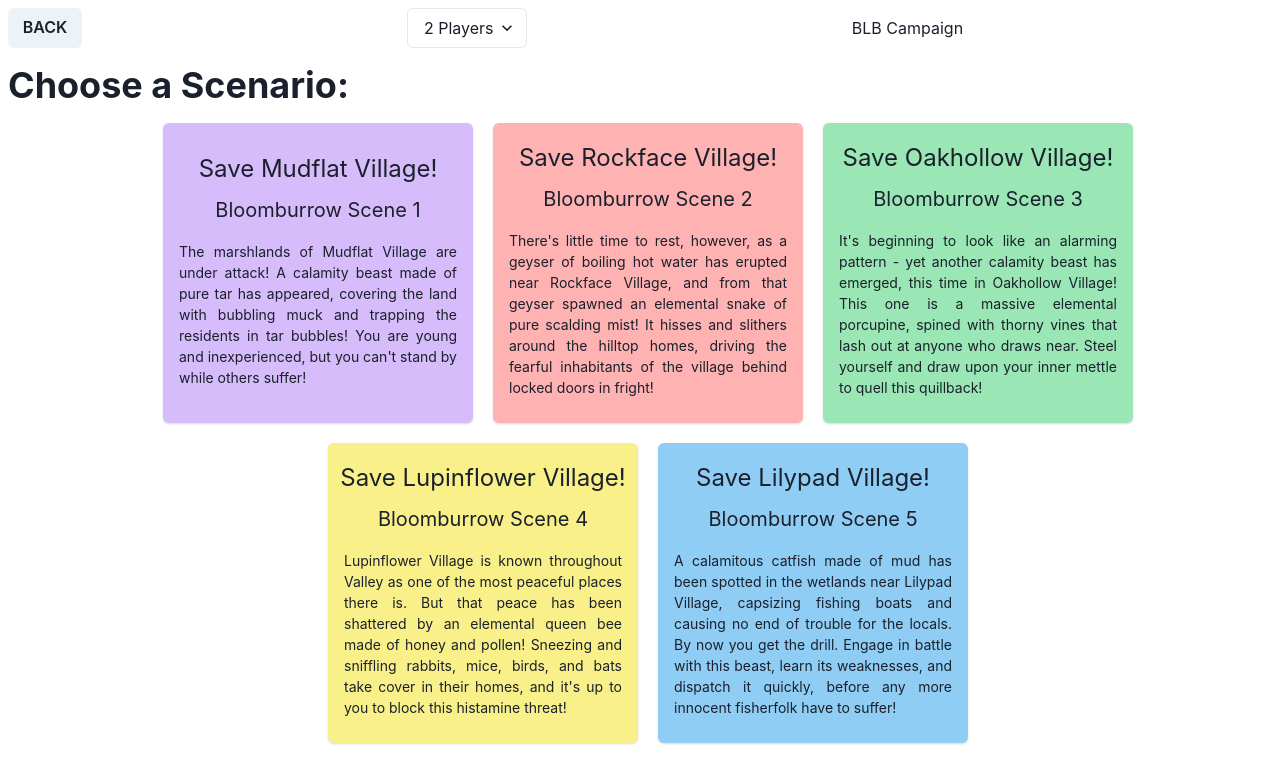
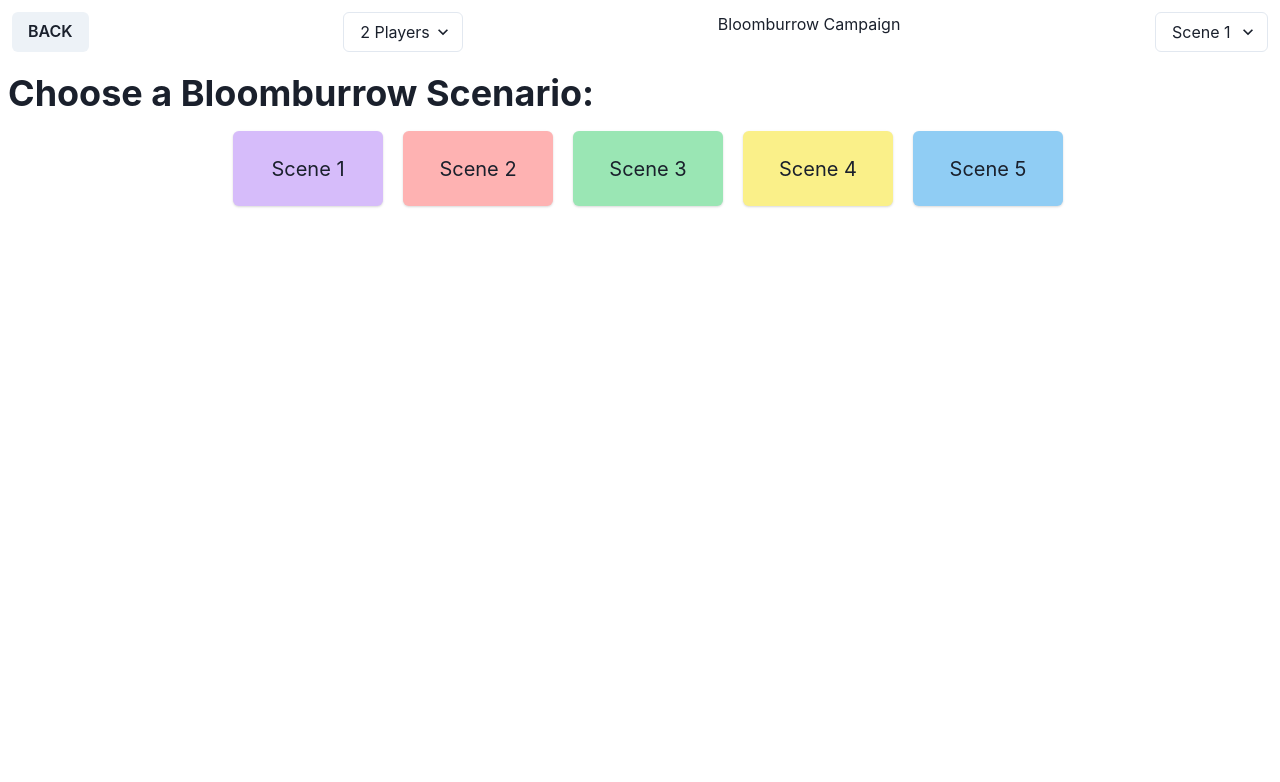
Before and after one commit to jackconwayiv/voyagermagic, a React (Vite) app: page /scenes in a window 1280 px wide. Shown: the top 782 px of the page. Built offline with nearby package versions, Linux system fonts and the light colour scheme.

Commit message:
add end scene view

```diff
--- a/src/App.tsx
+++ b/src/App.tsx
@@ -5,6 +5,7 @@
 import { GameState } from "./data/types";
 import "./index.css";
 import CampaignsView from "./views/CampaignsView";
+import EndView from "./views/EndView";
 import PlayView from "./views/PlayView";
 import ScenesView from "./views/ScenesView";
 import SettingsTray from "./views/SettingsTray";
@@ -60,6 +61,12 @@
                 }
               />
               <Route
+                path="/end"
+                element={
+                  <EndView gameState={gameState} setGameState={setGameState} />
+                }
+              />
+              <Route
                 path="/*"
                 element={
                   <WelcomePage
--- a/src/components/NexusCard.tsx
+++ b/src/components/NexusCard.tsx
@@ -8,7 +8,11 @@
   index: number;
 }
 
-const NexusCard = ({ gameState, setGameState, index }: NexusProps) => {
+const NexusCard = ({
+  gameState,
+  setGameState,
+  index,
+}: NexusProps) => {
   const color = determineNexusColor(gameState.nexii[index].color);
 
   const handleClick = (val: number) => {
--- a/src/data/blbNexiiData.ts
+++ b/src/data/blbNexiiData.ts
@@ -1,4 +1,3 @@
-
 //refactor to use class factory to spit out repeat props such as isDead, counters, etc.
 
 export const nexiiData = [
--- a/src/data/initialGameState.ts
+++ b/src/data/initialGameState.ts
@@ -31,7 +31,14 @@
     },
   ],
   campaign: "BLB", //""
-  scene: 0,
+  sceneDetails: {
+    scene: 0,
+    name: "",
+    color: "",
+    pre: "",
+    post: "",
+    reward: "",
+  },
   nexii: [],
   enemyDeckZones: { library: [], inPlay: [], graveyard: [], exile: [] },
   enemyTrickZones: { library: [], inPlay: [], graveyard: [], exile: [] },
--- /dev/null
+++ b/src/views/EndView.tsx
@@ -0,0 +1,66 @@
+import { Button, Flex, Heading, Text } from "@chakra-ui/react";
+import { useNavigate } from "react-router-dom";
+import { nexiiData } from "../data/blbNexiiData";
+import { blbScenes } from "../data/blbSceneData";
+import { GameState } from "../data/types";
+import determineCardColors from "../functions/determineCardColors";
+
+interface PlayViewProps {
+  gameState: GameState;
+  setGameState: React.Dispatch<React.SetStateAction<GameState>>;
+}
+
+const EndView = ({ gameState, setGameState }: PlayViewProps) => {
+  const navigate = useNavigate();
+
+  const handleClick = () => {
+    const newGameState = { ...gameState };
+    const newSceneDetails =
+      blbScenes.filter(
+        (sceneDetails) =>
+          sceneDetails.scene === gameState.sceneDetails.scene + 1
+      )[0] || gameState.sceneDetails;
+    const newNexii = nexiiData.filter(
+      (nexus) =>
+        nexus.campaign === gameState.campaign &&
+        nexus.scene === newSceneDetails.scene
+    );
+    setGameState({
+      ...newGameState,
+      sceneDetails: newSceneDetails,
+      nexii: newNexii,
+    });
+    navigate("/scenes");
+  };
+
+  return (
+    <Flex direction="column" p={3}>
+      <Heading p={3}>
+        Victory in Scene {gameState.sceneDetails.scene}:{" "}
+        {gameState.sceneDetails.name}
+      </Heading>
+      <Text fontSize="14px" p={6} color="gray">
+        {gameState.sceneDetails.pre}
+      </Text>
+      <Flex height="200px" alignItems="center" p={3} border="1px black solid">
+        <Text fontSize="28px">{gameState.sceneDetails.post}</Text>
+      </Flex>
+      <Text fontSize="40px" p={3} textAlign="center">
+        Reward: {gameState.sceneDetails.reward}
+      </Text>
+      <Flex p={3} justifyContent="center">
+        <Button
+          width="300px"
+          height="150px"
+          bgColor={`${determineCardColors(gameState.sceneDetails.color).a}.200`}
+          onClick={handleClick}
+          fontSize="20px"
+          m={10}
+        >
+          Return to Campaign Lobby
+        </Button>
+      </Flex>
+    </Flex>
+  );
+};
+export default EndView;
--- a/src/views/PlayView.tsx
+++ b/src/views/PlayView.tsx
@@ -1,4 +1,5 @@
-import { Flex, Heading, Wrap, WrapItem } from "@chakra-ui/react";
+import { Button, Flex, Heading, Wrap, WrapItem } from "@chakra-ui/react";
+import { useNavigate } from "react-router-dom";
 import NexusCard from "../components/NexusCard";
 import { campaignDictionary } from "../data/campaignDictionary";
 import { GameState } from "../data/types";
@@ -9,18 +10,20 @@
 }
 
 const PlayView = ({ gameState, setGameState }: PlayViewProps) => {
+  const navigate = useNavigate();
+
   return (
     <Flex direction="column" width="100%" height="100vh" alignItems="center">
       <Flex direction="row" width="96%" justifyContent="center">
         <Heading>
           {campaignDictionary[gameState.campaign]}, Scene{" "}
-          {gameState.scene.toString()}
+          {gameState.sceneDetails.scene.toString()}:{" "}
+          {gameState.sceneDetails.name}
         </Heading>
       </Flex>
-      <Flex direction="row" width="100%" height="100%">
+      <Flex direction="row" width="100%">
         <Flex
           width="100%" //70%
-          height="100%"
           direction="row"
           justifyContent="center"
           p={2}
@@ -62,6 +65,11 @@
           ))}
         </Flex> */}
       </Flex>
+      {gameState.nexii.filter((nexus) => !nexus.isDead).length < 1 && (
+        <Flex>
+          <Button onClick={() => navigate("/end")}>Win Scenario</Button>
+        </Flex>
+      )}
     </Flex>
   );
 };
--- a/src/views/ScenesView.tsx
+++ b/src/views/ScenesView.tsx
@@ -1,4 +1,12 @@
-import { Card, Flex, Heading, Text, Wrap, WrapItem } from "@chakra-ui/react";
+import {
+  Button,
+  Card,
+  Flex,
+  Heading,
+  Text,
+  Wrap,
+  WrapItem,
+} from "@chakra-ui/react";
 import { useNavigate } from "react-router-dom";
 import { nexiiData } from "../data/blbNexiiData";
 import { blbScenes } from "../data/blbSceneData";
@@ -20,9 +28,39 @@
       (nexus) => nexus.campaign === gameState.campaign && nexus.scene === scene
     );
     newGameState.nexii = newNexii;
+    newGameState.sceneDetails = blbScenes.filter(
+      (sceneDetails) => sceneDetails.scene === scene
+    )[0];
     setGameState(newGameState);
-    navigate("/play");
-    //refactor to stamp scenario text onto gameState object for easy rendering in future
+  };
+
+  const renderStoryView = () => {
+    return (
+      <Flex
+        direction="column"
+        alignItems="center"
+        justifyContent="center"
+        p={7}
+      >
+        <Heading size="lg" textAlign="center">
+          Scene {gameState.sceneDetails.scene}: {gameState.sceneDetails.name}
+        </Heading>
+        <Text height="100px" fontSize="20px" m={2}>
+          {gameState.sceneDetails.pre}
+        </Text>
+        <Button
+          m={2}
+          width="200px"
+          height="100px"
+          fontSize="26px"
+          disabled={gameState.sceneDetails.scene === 0}
+          bgColor={`${determineCardColors(gameState.sceneDetails.color).a}.100`}
+          onClick={() => navigate("/play")}
+        >
+          Begin Scenario
+        </Button>
+      </Flex>
+    );
   };
 
   const renderButton = (scene: Scene) => {
@@ -31,15 +69,15 @@
       <WrapItem
         key={scene.scene}
         width={{
-          base: "210px",
-          md: "260px",
-          lg: "310px",
+          base: "50px",
+          md: "100px",
+          lg: "150px",
         }}
       >
         <Card
           bgGradient={`linear(to-tr, ${colors.a}.200, ${colors.c}.200, ${colors.b}.200)`}
           onClick={() => handleClick(scene.scene)}
-          height={{ base: "200px", md: "250px", lg: "300px" }}
+          height={{ base: "25px", md: "50px", lg: "75px" }}
           width="100%"
           p={2}
         >
@@ -49,22 +87,8 @@
             justify="center"
             height="100%"
           >
-            <Text
-              flexWrap={"wrap"}
-              fontSize={{ base: "16px", md: "20px", lg: "24px" }}
-            >
-              {scene.name}
-            </Text>
             <Text m={2} fontSize={{ base: "12px", md: "16px", lg: "20px" }}>
-              {campaignDictionary[gameState.campaign]} Scene {scene.scene}
-            </Text>
-            <Text
-              flexWrap={"wrap"}
-              m={2}
-              textAlign={"justify"}
-              fontSize={{ base: "10px", md: "12px", lg: "14px" }}
-            >
-              {scene.pre}
+              Scene {scene.scene}
             </Text>
           </Flex>
         </Card>
@@ -80,7 +104,9 @@
       alignItems="baseline"
       justifyContent="baseline"
     >
-      <Heading m={2}>Choose a Scenario:</Heading>
+      <Heading m={2}>
+        Choose a {campaignDictionary[gameState.campaign]} Scenario:
+      </Heading>
       <Wrap
         spacing="20px"
         alignItems="center"
@@ -90,6 +116,7 @@
       >
         {blbScenes.map((scene) => renderButton(scene))}
       </Wrap>
+      {gameState.sceneDetails.scene !== 0 && renderStoryView()}
     </Flex>
   );
 };
--- a/src/views/SettingsTray.tsx
+++ b/src/views/SettingsTray.tsx
@@ -1,5 +1,8 @@
-import { Button, Flex, Select, Spacer, Text } from "@chakra-ui/react";
+import { Button, Flex, Select, Text } from "@chakra-ui/react";
 import { useLocation, useNavigate } from "react-router-dom";
+import { nexiiData } from "../data/blbNexiiData";
+import { blbScenes } from "../data/blbSceneData";
+import { campaignDictionary } from "../data/campaignDictionary";
 import { GameState } from "../data/types";
 
 interface SettingsTrayProps {
@@ -18,31 +21,33 @@
     const newGameState = { ...gameState, playerCount: numberOfPlayers };
     setGameState(newGameState);
   };
+  const setScene = (scenario: number) => {
+    const newGameState = {
+      ...gameState,
+      sceneDetails: blbScenes.filter(
+        (sceneDetails) => scenario === sceneDetails.scene
+      )[0],
+    };
+    const newNexii = nexiiData.filter(
+      (nexus) =>
+        nexus.campaign === gameState.campaign && nexus.scene === scenario
+    );
+    newGameState.nexii = newNexii;
+    setGameState(newGameState);
+  };
 
   return (
-    <Flex
-      direction="row"
-      width="100%"
-      alignItems="space-between"
-      justifyContent="space-between"
-      margin={2}
-    >
-      {location.pathname === "/" ? (
-        <Spacer />
-      ) : (
+    <Flex direction="row" width="100%" p={3} justifyContent="space-between">
+      <Flex>
         <Button
+          // disabled={location.pathname === "/"}
           onClick={() => navigate(pathSequenceArray[sequencePosition - 1])}
         >
           BACK
         </Button>
-      )}
-      <Flex
-        direction="row"
-        width="100%"
-        alignItems="center"
-        justifyContent="space-evenly"
-      >
-        <Flex direction="row" justifyContent="center">
+      </Flex>
+
+      <Flex>
         <Select
           value={gameState.playerCount}
           onChange={(e) => setPlayerCount(Number(e.target.value))}
@@ -52,12 +57,22 @@
           <option value={3}>3 Players</option>
         </Select>
       </Flex>
-        <Text>{gameState.campaign} Campaign</Text>
-        {gameState.campaign !== "CORE" && gameState.scene > 0 && (
-          <Text>Scene {gameState.scene}</Text>
-        )}
+      <Flex>
+        <Text>{campaignDictionary[gameState.campaign]} Campaign</Text>
       </Flex>
-      <Spacer />
+
+      <Flex>
+        <Select
+          value={gameState.sceneDetails.scene || 1}
+          onChange={(e) => setScene(Number(e.target.value))}
+        >
+          {blbScenes.map((scene) => (
+            <option key={scene.scene} value={scene.scene}>
+              Scene {scene.scene}
+            </option>
+          ))}
+        </Select>
+      </Flex>
     </Flex>
   );
 };
```
Also changed, not shown: src/data/types.ts (+15 -14 lines). Lines whose indentation alone changed are shown as unchanged.
